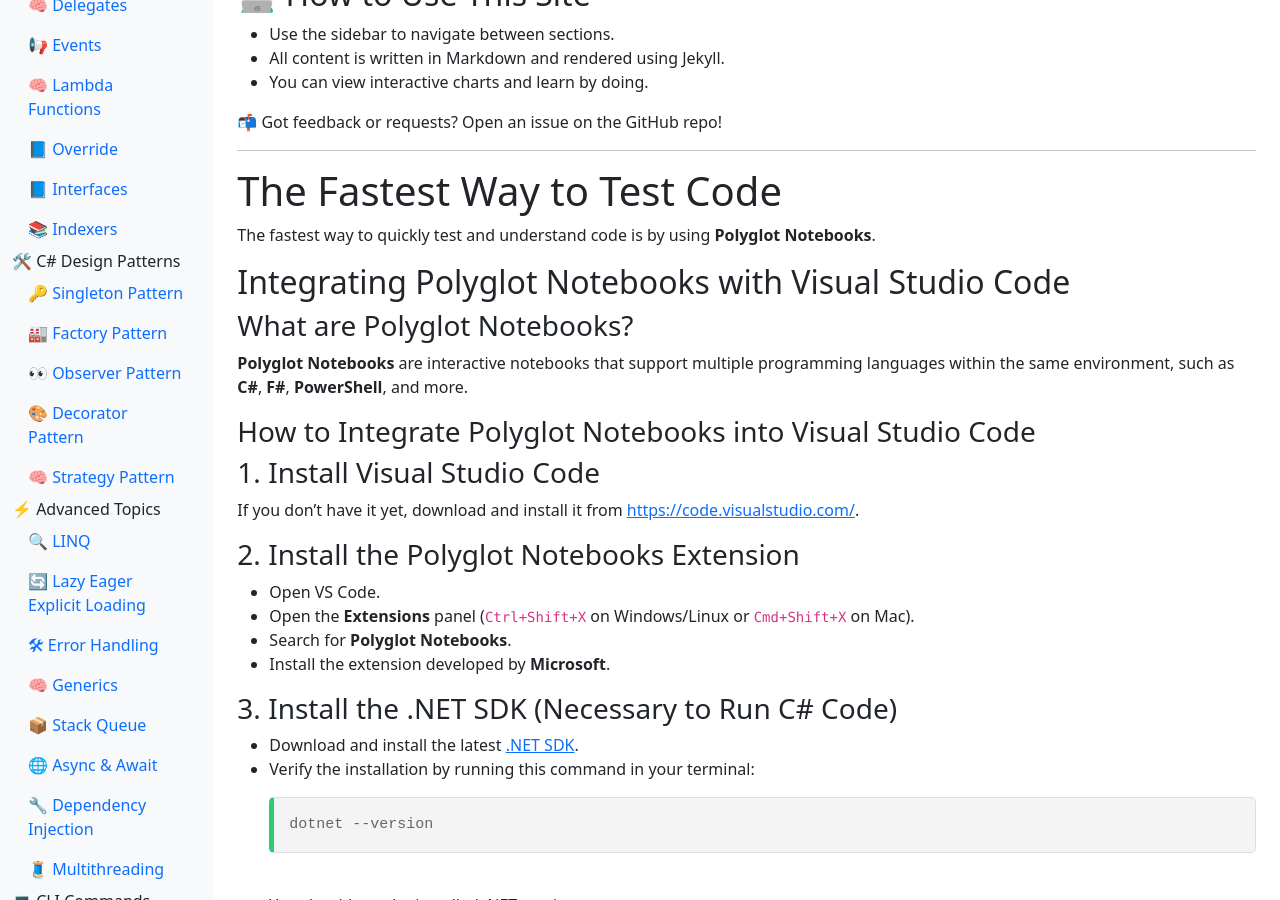
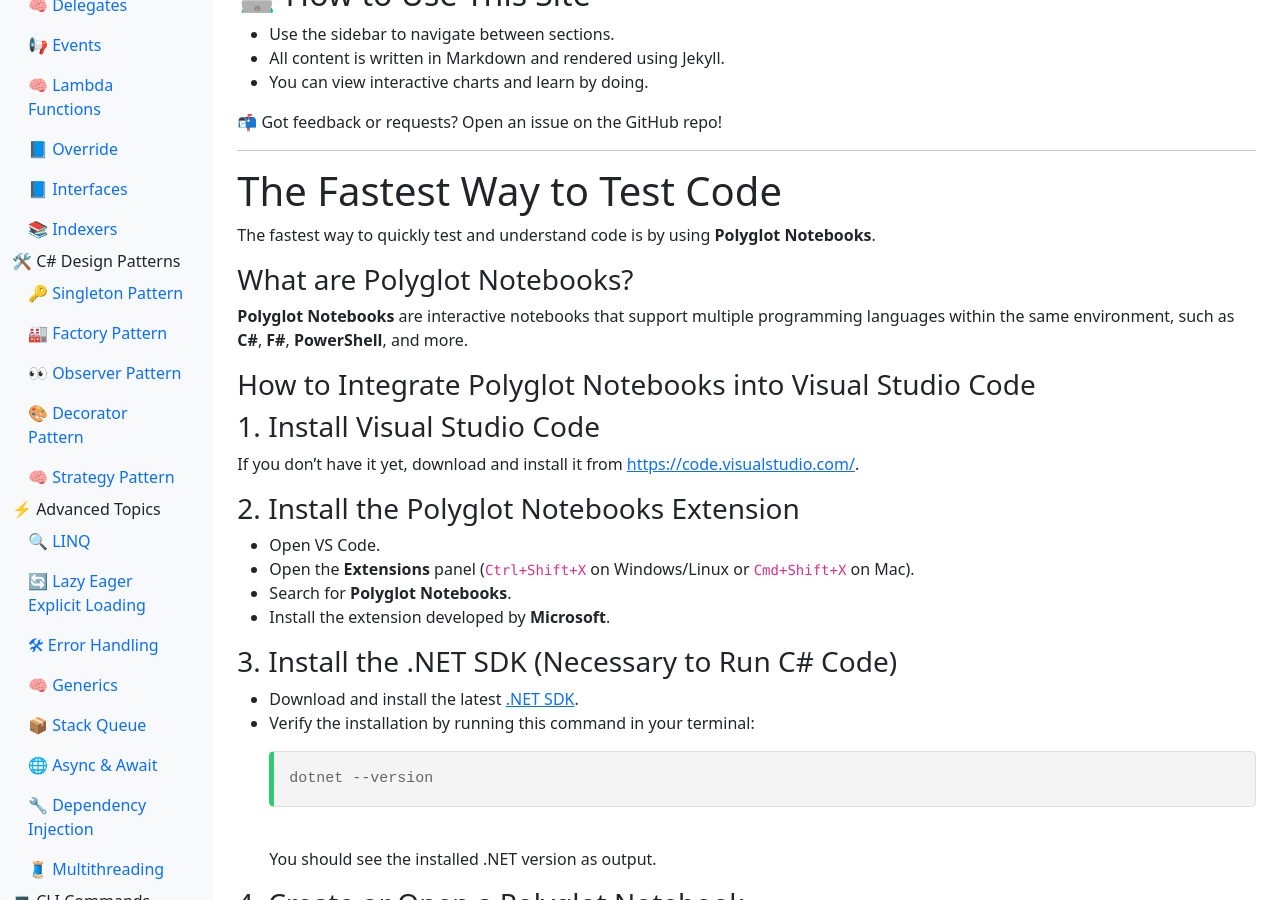
Before and after one commit to buribalkan/C-SHARP-Training, a Jekyll site: the page built from index.md, in a window 1280 px wide and 900 px high, scrolled down 873 px. Built offline with Jekyll 4.4.1, drawn with Linux system fonts in a browser that asks for light colours; nearby versions of some CDN libraries.

Commit message:
Update index.md

```diff
--- a/index.md
+++ b/index.md
@@ -135,7 +135,7 @@ title: Home
 # The Fastest Way to Test Code
 The fastest way to quickly test and understand code is by using **Polyglot Notebooks**.
 
-## Integrating Polyglot Notebooks with Visual Studio Code
+
 
 
 ### What are Polyglot Notebooks?
```
